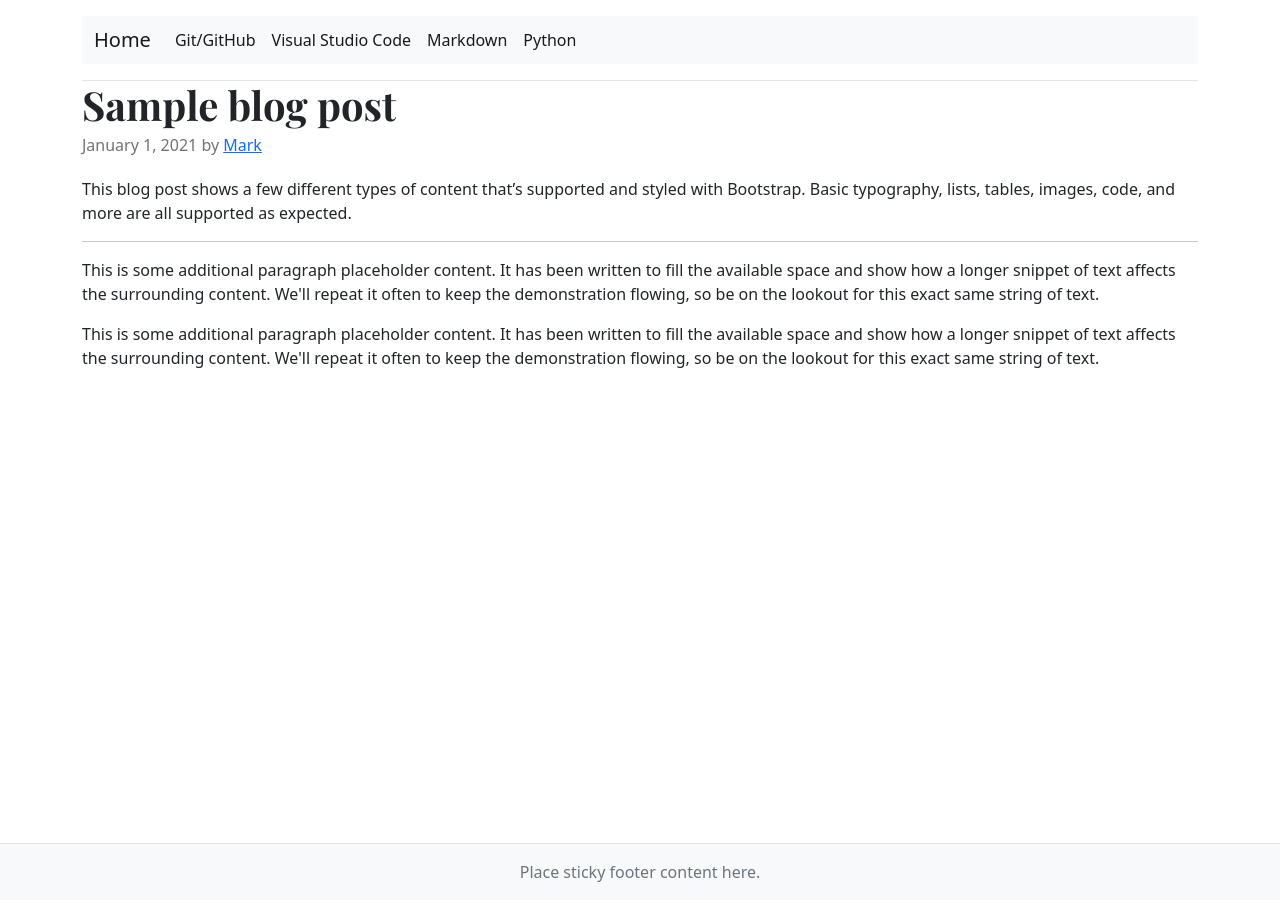
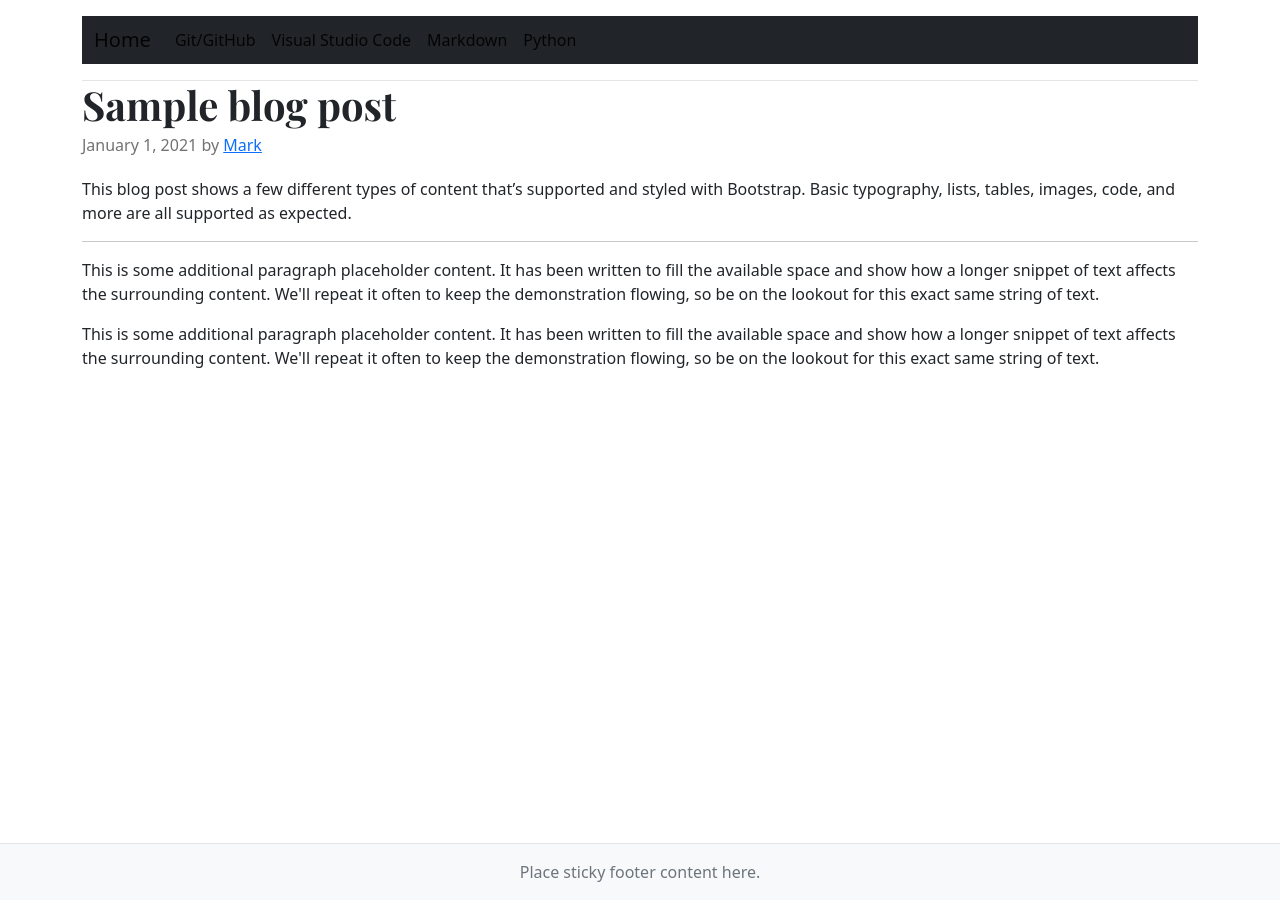
Before and after one commit to ConradoAlmeida/cheatsheets, a Jekyll site: the page built from index.html, in a window 1280 px wide. Built offline with Jekyll 4.4.1, drawn with Linux system fonts in a browser that asks for light colours.

Commit message:
navbar escura

```diff
--- a/_layouts/default.html
+++ b/_layouts/default.html
@@ -29,7 +29,7 @@
 
   <header class="blog-header py-3">
 
-         <nav class="navbar navbar-expand-lg navbar-light bg-light">
+         <nav class="navbar navbar-expand-lg navbar-light bg-dark">
   <div class="container-fluid">
     <a class="navbar-brand" href="index.html">Home</a>
     <button class="navbar-toggler" type="button" data-bs-toggle="collapse" data-bs-target="#navbarNav" aria-controls="navbarNav" aria-expanded="false" aria-label="Toggle navigation">
```
